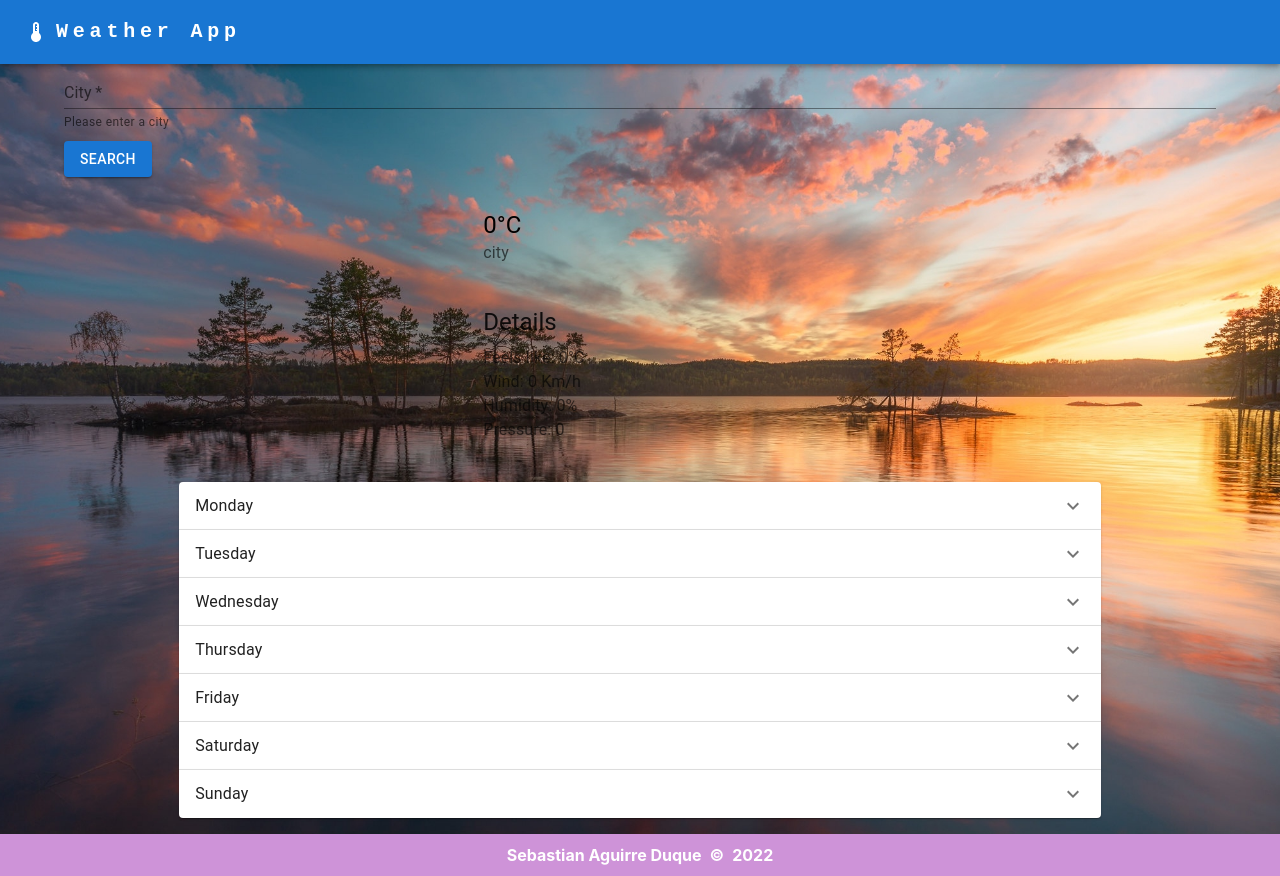
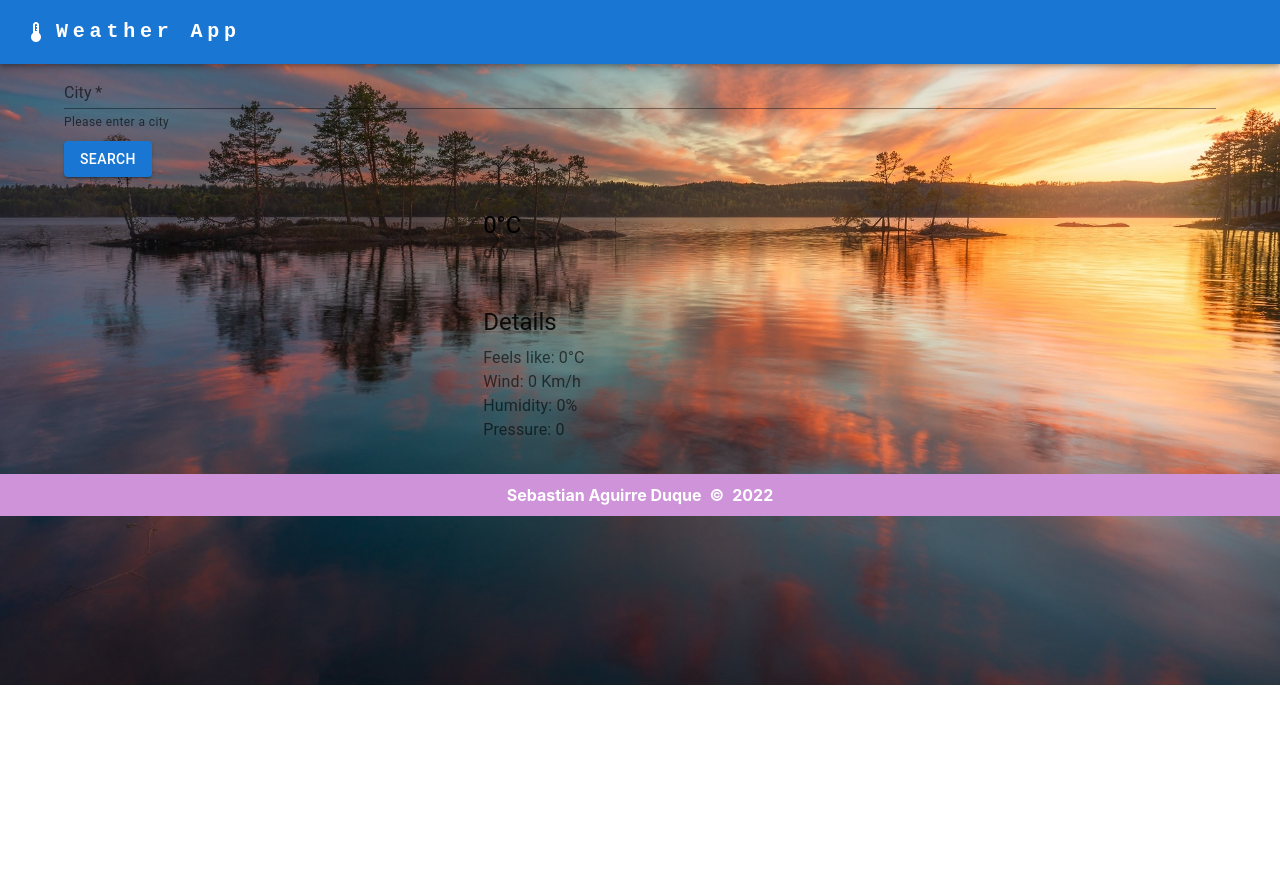
Before and after one commit to sad-sad-094/Weather_App, a React (Create React App) app: page / in a window 1280 px wide. After the commit the page ends 800 px from the top, so only its background shows below. Built offline with nearby package versions, Linux system fonts and the light colour scheme.

Commit message:
Delete acordion element

```diff
--- a/src/App.js
+++ b/src/App.js
@@ -144,158 +144,6 @@ function App() {
 
         </Box>
 
-        <Box
-          component="div"
-          maxWidth="80%"
-          sx={{
-            margin: '1rem auto'
-          }}>
-
-          <Accordion expanded={expanded === 'panel1'} TransitionProps={{ unmountOnExit: true }} onChange={handleChange('panel1')} >
-            <AccordionSummary
-              expandIcon={<ExpandMoreIcon />}
-              aria-controls="panel1bh-content"
-              id="panel1bh-header"
-            >
-              <Typography sx={{ width: '50%', flexShrink: 0 }}>
-                Monday
-              </Typography>
-
-            </AccordionSummary>
-            <AccordionDetails>
-              <Typography>
-                Feels like:
-                Wind:
-                Humidity:
-                Pressure:
-              </Typography>
-            </AccordionDetails>
-          </Accordion>
-
-          <Accordion expanded={expanded === 'panel2'} TransitionProps={{ unmountOnExit: true }} onChange={handleChange('panel2')}>
-            <AccordionSummary
-              expandIcon={<ExpandMoreIcon />}
-              aria-controls="panel2bh-content"
-              id="panel2bh-header"
-            >
-              <Typography sx={{ width: '50%', flexShrink: 0 }}>
-                Tuesday
-              </Typography>
-
-            </AccordionSummary>
-            <AccordionDetails>
-              <Typography>
-                Feels like:
-                Wind:
-                Humidity:
-                Pressure:
-              </Typography>
-            </AccordionDetails>
-          </Accordion>
-
-          <Accordion expanded={expanded === 'panel3'} TransitionProps={{ unmountOnExit: true }} onChange={handleChange('panel3')}>
-            <AccordionSummary
-              expandIcon={<ExpandMoreIcon />}
-              aria-controls="panel3bh-content"
-              id="panel3bh-header"
-            >
-              <Typography sx={{ width: '50%', flexShrink: 0 }}>
-                Wednesday
-              </Typography>
-
-            </AccordionSummary>
-            <AccordionDetails>
-              <Typography>
-                Feels like:
-                Wind:
-                Humidity:
-                Pressure:
-              </Typography>
-            </AccordionDetails>
-          </Accordion>
-
-          <Accordion expanded={expanded === 'panel4'} TransitionProps={{ unmountOnExit: true }} onChange={handleChange('panel4')}>
-            <AccordionSummary
-              expandIcon={<ExpandMoreIcon />}
-              aria-controls="panel4bh-content"
-              id="panel4bh-header"
-            >
-              <Typography sx={{ width: '50%', flexShrink: 0 }}>
-                Thursday
-              </Typography>
-            </AccordionSummary>
-            <AccordionDetails>
-              <Typography>
-                Feels like:
-                Wind:
-                Humidity:
-                Pressure:
-              </Typography>
-            </AccordionDetails>
-          </Accordion>
-
-          <Accordion expanded={expanded === 'panel5'} TransitionProps={{ unmountOnExit: true }} onChange={handleChange('panel5')}>
-            <AccordionSummary
-              expandIcon={<ExpandMoreIcon />}
-              aria-controls="panel5bh-content"
-              id="panel5bh-header"
-            >
-              <Typography sx={{ width: '50%', flexShrink: 0 }}>
-                Friday
-              </Typography>
-            </AccordionSummary>
-            <AccordionDetails>
-              <Typography>
-                Feels like:
-                Wind:
-                Humidity:
-                Pressure:
-              </Typography>
-            </AccordionDetails>
-          </Accordion>
-
-          <Accordion expanded={expanded === 'panel6'} TransitionProps={{ unmountOnExit: true }} onChange={handleChange('panel6')}>
-            <AccordionSummary
-              expandIcon={<ExpandMoreIcon />}
-              aria-controls="panel6bh-content"
-              id="panel6bh-header"
-            >
-              <Typography sx={{ width: '50%', flexShrink: 0 }}>
-                Saturday
-              </Typography>
-            </AccordionSummary>
-            <AccordionDetails>
-              <Typography>
-                Feels like:
-                Wind:
-                Humidity:
-                Pressure:
-              </Typography>
-            </AccordionDetails>
-          </Accordion>
-
-          <Accordion expanded={expanded === 'panel7'} TransitionProps={{ unmountOnExit: true }} onChange={handleChange('panel7')}>
-            <AccordionSummary
-              expandIcon={<ExpandMoreIcon />}
-              aria-controls="panel7bh-content"
-              id="panel7bh-header"
-            >
-              <Typography sx={{ width: '50%', flexShrink: 0 }}>
-                Sunday
-              </Typography>
-            </AccordionSummary>
-            <AccordionDetails>
-              <Typography>
-                Feels like:
-                Wind:
-                Humidity:
-                Pressure:
-              </Typography>
-            </AccordionDetails>
-          </Accordion>
-
-        </Box>
-
       </Container>
 
       <Footer />
```
